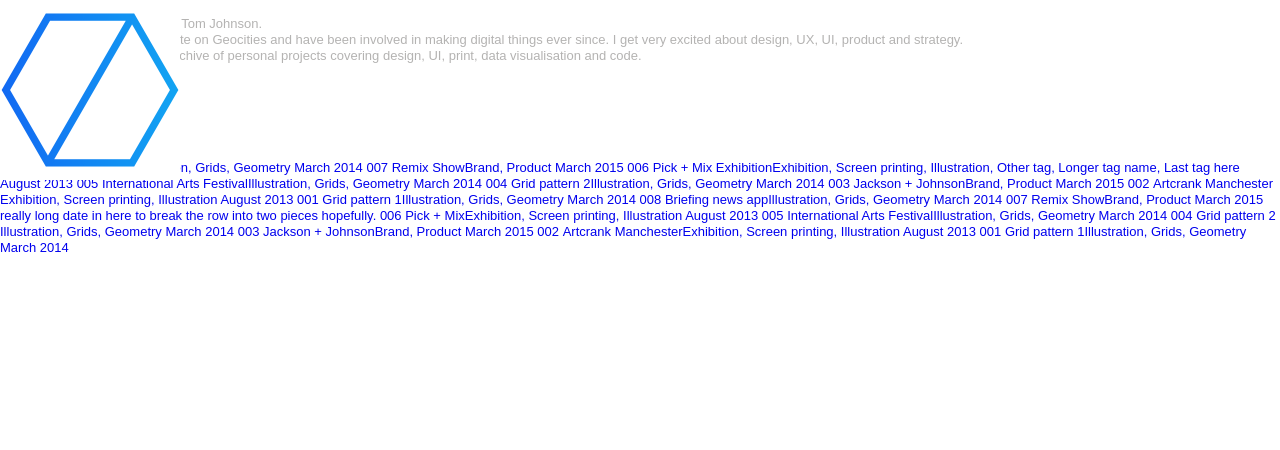
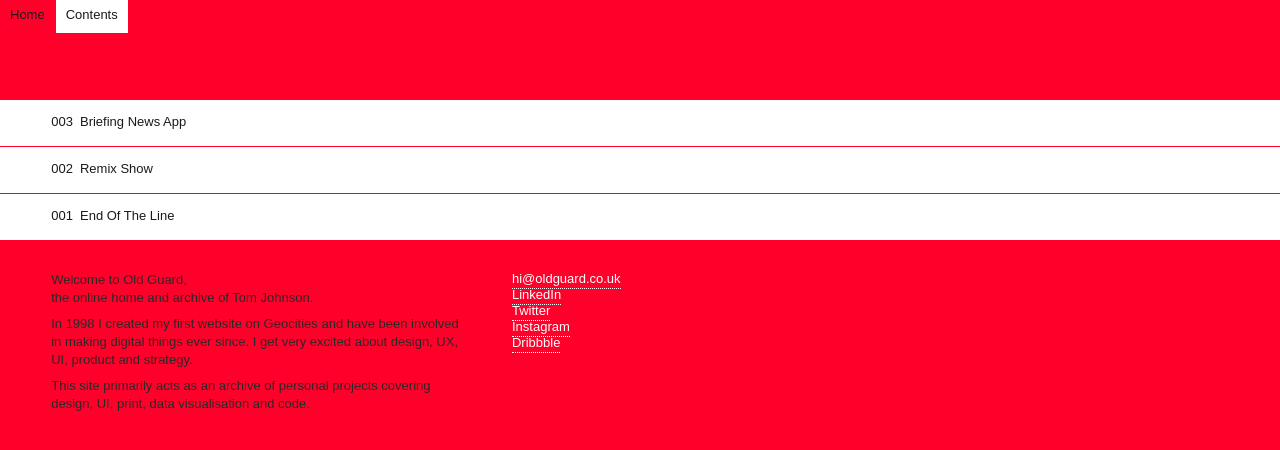
Before and after one commit to TomOldGuard/OldGuard, a PHP site: page /contents.html in a window 1280 px wide. Shown: the top 450 px of the page. Run offline with PHP 8.4, Linux system fonts and the light colour scheme; some libraries are stand-ins or nearby versions; some web fonts are replaced.

Commit message:
Summary page work

```diff
--- a/1.html
+++ b/1.html
@@ -41,9 +41,9 @@
         <a href="index.html">Home</a>
         <a href="contents.html">Contents</a>
       </nav>
-      <div class="title">
+      <div class="name">
         <a href="index.html">‹</a>
-        <p>End of the line</p>
+        <p>001. End of the line</p>
       </div>
     </header>
     <div class="full">
--- a/contents.html
+++ b/contents.html
@@ -35,18 +35,42 @@
     </script>
 
   </head>
-  <body>
+  <body class="home">
+
     <header>
-        <img src="images/logo.png"/ class="logo">
+      <nav>
+        <a href="index.html">Home</a>
+        <a href="contents.html">Contents</a>
+      </nav>
     </header>
+
+
+
+
+<div class="rows">
+    <a class="row" href="#">
+      <span class="number"><span class="hack">003</span>
+      </span><span class="title"><span class="hack">Briefing news app</span>
+    </a>
+    <a class="row" href="#">
+      <span class="number"><span class="hack">002</span>
+      </span><span class="title"><span class="hack">Remix Show</span>
+    </a>
+    <a class="row" href="1.html">
+      <span class="number"><span class="hack">001</span>
+      </span><span class="title"><span class="hack">End of the line</span>
+    </a>
+</div>
+
+
 
     <div class="about">
       <section class="intro">
         <p>Welcome to Old Guard, <br/>the online home and archive of Tom Johnson.</p>
-      </section><section class="blurb">
-        <p>In 1998 I created my first website on Geocities and have been involved in making digital things ever since. I get very excited about design, UX, UI, product and strategy.</p>
+                <p>In 1998 I created my first website on Geocities and have been involved in making digital things ever since. I get very excited about design, UX, UI, product and strategy.</p>
         <p>This site primarily acts as an archive of personal projects covering design, UI, print, data visualisation and code.</p>
-      </section><section class="social">
+      </section>
+      <section class="social">
         <ul>
           <li><a id="email" href="#">Email</a></li>
           <li><a href="http://www.linkedin.com/in/johnsontom" title="LinkedIn profile">LinkedIn</a></li>
@@ -59,105 +83,8 @@
 
 
 
-    <div class="controls">
-      <span class="title-sort"><a href="">⋀</a><a href="">⋁</a></span>
-    </div>
-    <a class="row" href="#">
-      <span class="number"><span class="hack">008</span>
-      </span><span class="title"><span class="hack">Briefing news app</span>
-      </span><span class="tags">Illustration, Grids, Geometry
-      </span><span class="date">March 2014</span>
-    </a>
-    <a class="row" href="#">
-      <span class="number"><span class="hack">007</span>
-      </span><span class="title"><span class="hack">Remix Show</span>
-      </span><span class="tags">Brand, Product
-      </span><span class="date">March 2015</span>
-    </a>
-    <a class="row" href="#">
-      <span class="number"><span class="hack">006</span>
-      </span><span class="title"><span class="hack">Pick + Mix Exhibition</span>
-      </span><span class="tags">Exhibition, Screen printing, Illustration, Other tag, Longer tag name, Last tag here
-      </span><span class="date">August 2013</span>
-    </a>
-    <a class="row" href="#">
-      <span class="number">005
-      </span><span class="title">International Arts Festival
-      </span><span class="tags">Illustration, Grids, Geometry
-      </span><span class="date">March 2014</span>
-    </a>
-    <a class="row" href="#">
-      <span class="number">004
-      </span><span class="title">Grid pattern 2
-      </span><span class="tags">Illustration, Grids, Geometry
-      </span><span class="date">March 2014</span>
-    </a>
-    <a class="row" href="#">
-      <span class="number">003
-      </span><span class="title">Jackson + Johnson
-      </span><span class="tags">Brand, Product
-      </span><span class="date">March 2015</span>
-    </a>
-    <a class="row" href="#">
-      <span class="number">002
-      </span><span class="title">Artcrank Manchester
-      </span><span class="tags">Exhibition, Screen printing, Illustration
-      </span><span class="date">August 2013</span>
-    </a>
-    <a class="row" href="#">
-      <span class="number">001
-      </span><span class="title">Grid pattern 1
-      </span><span class="tags">Illustration, Grids, Geometry
-      </span><span class="date">March 2014</span>
-    </a>
-    <a class="row" href="#">
-      <span class="number">008
-      </span><span class="title">Briefing news app
-      </span><span class="tags">Illustration, Grids, Geometry
-      </span><span class="date">March 2014</span>
-    </a>
-    <a class="row" href="#">
-      <span class="number">007
-      </span><span class="title">Remix Show
-      </span><span class="tags">Brand, Product
-      </span><span class="date">March 2015 really long date in here to break the row into two pieces hopefully.</span>
-    </a>
-    <a class="row" href="#">
-      <span class="number">006
-      </span><span class="title">Pick + Mix
-      </span><span class="tags">Exhibition, Screen printing, Illustration
-      </span><span class="date">August 2013</span>
-    </a>
-    <a class="row" href="#">
-      <span class="number">005
-      </span><span class="title">International Arts Festival
-      </span><span class="tags">Illustration, Grids, Geometry
-      </span><span class="date">March 2014</span>
-    </a>
-    <a class="row" href="#">
-      <span class="number">004
-      </span><span class="title">Grid pattern 2
-      </span><span class="tags">Illustration, Grids, Geometry
-      </span><span class="date">March 2014</span>
-    </a>
-    <a class="row" href="#">
-      <span class="number">003
-      </span><span class="title">Jackson + Johnson
-      </span><span class="tags">Brand, Product
-      </span><span class="date">March 2015</span>
-    </a>
-    <a class="row" href="#">
-      <span class="number">002
-      </span><span class="title">Artcrank Manchester
-      </span><span class="tags">Exhibition, Screen printing, Illustration
-      </span><span class="date">August 2013</span>
-    </a>
-    <a class="row" href="#">
-      <span class="number">001
-      </span><span class="title">Grid pattern 1
-      </span><span class="tags">Illustration, Grids, Geometry
-      </span><span class="date">March 2014</span>
-    </a>
+
+
 
  <!--
 
--- a/css/freestylin.css
+++ b/css/freestylin.css
@@ -2,7 +2,6 @@
 
 body{
 	font-family: 'Realtime-Regular', sans-serif;
-	color: #B4B3B2;
 	overflow-x: hidden;
 	line-height: 16px;
 	font-size: 13px;
@@ -26,14 +25,6 @@ body{
     font-weight: normal;
     font-style: normal;
 }
-/*
-h1{
-	color: #1a1a1a;
-	font-size: 20px;
-	padding: 0px 0px 24px 8%;
-	font-weight: normal;
-	line-height: 24px;
-}
 
 /* -------------------- links -------------------- */
 
@@ -46,8 +37,8 @@ p a:link, p a:visited{
 }
 
 ul a:link, ul a:visited{
-	color: #13A4F2;
-	border-bottom: 1px dotted #13A4F2;
+	color: #fff;
+	border-bottom: 1px dotted #fff;
 	padding-bottom: 2px;
 }
 
@@ -71,29 +62,6 @@ p a:hover, ul a:hover, h2 a:hover{
 }
 
 /* -------------------- header -------------------- */
-/*
-header{
-	width: 100%;
-	padding: 34px 0 0 0;
-}
-
-header, .row, .about, .controls{
-	max-width: 1200px;
-	margin: 0 auto;
-}
-
-.logo{
-	width: 48px;
-	opacity: 0.75;
-}
-
-header{
-	width: 100%;
-	padding: 0px;
-	margin: 0px;
-	top: 0;
-}
-*/
 
 header{
 	position: fixed;
@@ -115,22 +83,22 @@ nav a:hover{
 	background-color: #FF002B;
 }
 
-.title{
+.name{
 	display: table-row;
 }
 
-.title a{
+.name a{
 	background-color: #fff;
 	padding: 7px 10px 10px 10px;
 	margin: 0px 1px 0 0;
 	float: left;
 }
 
-.title a:hover{
+.name a:hover{
 	background-color: #FF002B;
 }
 
-.title p{
+.name p{
 	background-color: #444;
 	padding: 7px 10px 10px 10px;
 	margin: 0px 1px 0 0;
@@ -158,69 +126,49 @@ float: left;
 .full img{
 	height: 100vh;
 	width: 100vw;
-
 }
 
 
+/* -------------------- table -------------------- */
 
-/* -------------------- table -------------------- */
-/*
-.controls{
-	margin-bottom: 24px;
-}
-
-.title-sort{
-	position: absolute;
-	right: 5%;
-	margin-right: 5px;
-	color: #B4B3B2;
-}
-
-.controls a{
-	margin-right: 5px;
-	color: #B4B3B2;
+.rows{
+	padding-top: 100px;
 }
 
 .title{
 	text-transform: capitalize;
 	text-rendering: optimizelegibility;
-	color: #282828;
+	color: #1a1a1a;
 }
 
 .number{
-	color: #282828;
-}
-
-.tags{
-	display: block;
-	left: 150px;
-	padding: 0 0 0 25px;
-}
-
-.date{
-	display: block;
-	padding: 0 0 0 25px;
+	color: #1a1a1a	;
 }
 
 .row{
-	border-top: 1px solid #efefef;
     padding: 14px 0;
     display: block;
-
+    background-color: #fff;
+    margin: 0px 0px 1px 0px;
 }
 
 .row:link, .row:visited{
-	color: #B4B3B2;
+	color: #fff;
 }
 
 /* -------------------- footer -------------------- */
-/*
+
 .about{
 	padding: 24px 0;
 }
 
+.about p{
+	float: left;
+}
+
 .intro{
 	padding: 0px 4% 16px 4%;
+	float: left;
 }
 
 .intro p{
@@ -228,17 +176,9 @@ float: left;
 	padding-bottom: 8px;
 }
 
-.blurb{
-	padding: 0px 4% 16px 4%;
-}
-
-.blurb p{
-	color: #282828	;
-	padding-bottom: 8px;
-}
-
 .social{
 	padding: 0px 4% 24px 4%;
+	float: left;
 }
 
 .social ul{
@@ -247,42 +187,14 @@ float: left;
 
 /* -------------------- text highlighting -------------------- */
 
-::selection{ background: #E8E8E8; color: #13A4F2; } /* Safari */
-::-moz-selection{ background: #E8E8E8; color: #13A4F2; } /* Firefox */
+::selection{ background: #ffffff; color: #282828; } /* Safari */
+::-moz-selection{ background: #ffffff; color: #282828; } /* Firefox */
 
 /* -------------------- media queries -------------------- */
-/*
+
 @media screen and (min-width: 500px) {
 
-body{
-	line-height: 24px;
-	font-size: 14px;
-}
-*/
-/* -------------------- header -------------------- */
-/*
-header{
-	width: 100%;
-	padding: 88px 0 30px 0;
-}
-
-.logo{
-	width: 48px;
-	opacity: 0.75;
-	margin-left: 3%;
-}
-
 /* -------------------- table -------------------- */
-/*
-.controls{
-	position: relative;
-	margin-bottom: 36px;
-}
-
-.title-sort{
-	position: absolute;
-	left: 4%;
-}
 
 .number{
 	padding-bottom: 0px;
@@ -300,38 +212,18 @@ header{
 	vertical-align: top;
 }
 
-.hack{
-	padding: 0 0 2px 0px;
-	border-bottom: 1px dotted #fff;
+.row:hover{
+	color: #282828;
+	background-color: #FF002B;
 }
 
-.tags{
-	display: inline-block;
-	padding: 0;
-	width: 35%;
-	margin-right: 4%;
-    vertical-align: top;
+.row:visited{
+	text-decoration: line-through;
 }
 
-.date{
-	display: inline;
-	padding: 0;
-	width: 17%;
-	margin-right: 4%;
-	display: inline-block;
-}
-
-.row:hover{
-	color: #282828;
-}
-
-.row:hover > .title> .hack, .row:hover > .number> .hack {
-	color: #282828;
-	border-bottom: 1px dotted #282828;
-}
 
 /* -------------------- footer -------------------- */
-/*
+
 .about{
 	padding: 30px 0 36px 0;
 }
@@ -347,13 +239,6 @@ header{
 	display: inline-block;
 }
 
-.blurb{
-	line-height: 18px;
-	width: 33%;
-	padding: 0 6% 0 0;
-	display: inline-block;
-}
-
 .social{
 	width: 17%;
 	padding: 0 4% 0 0;
--- a/index.html
+++ b/index.html
@@ -41,10 +41,10 @@
         <a href="index.html">Home</a>
         <a href="contents.html">Contents</a>
       </nav>
-      <div class="title">
+      <div class="name">
         <a href="index.html">‹</a>
         <a href="1.html">›</a>
-        <p>Title for the thing goes in here</p>
+        <p>002. Title for the thing goes in here</p>
       </div>
     </header>
     <div class="content">
```
Lines whose indentation alone changed are shown as unchanged.
